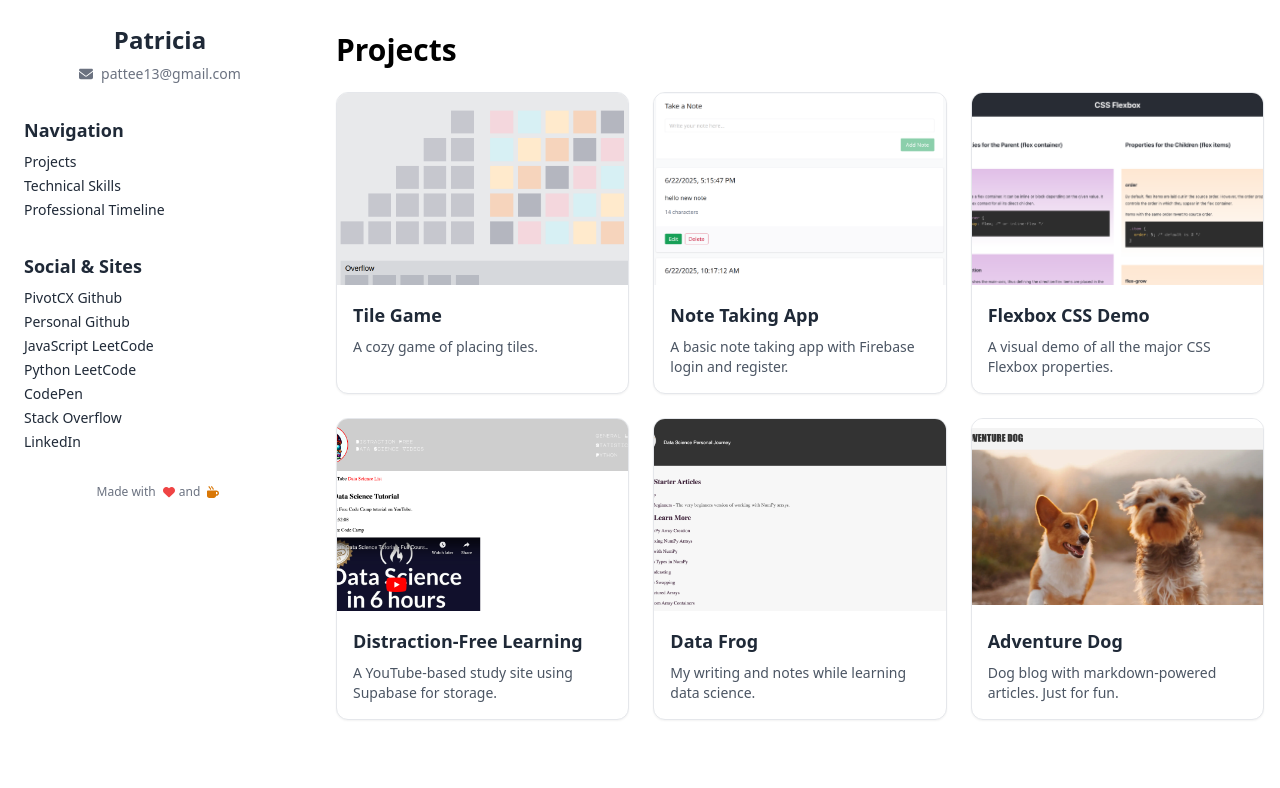
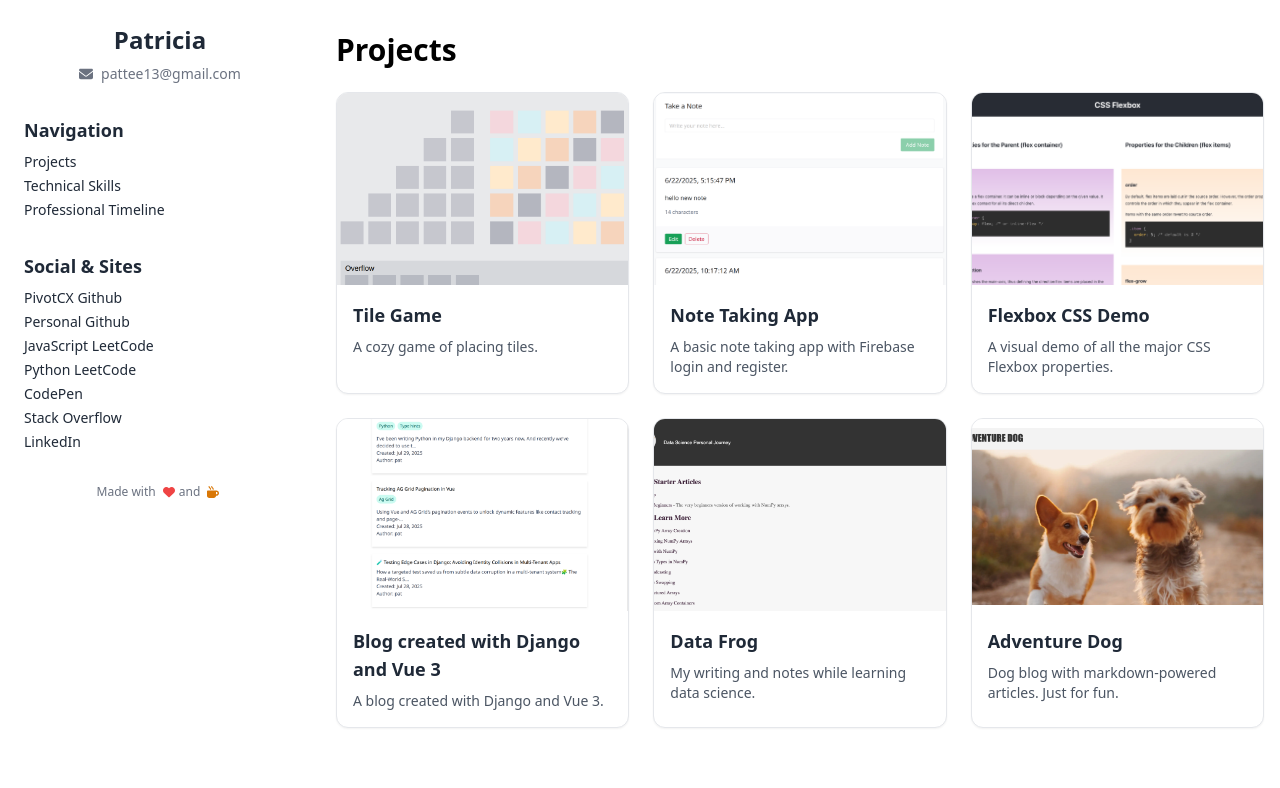
Before and after one commit to haddeeann/patricia.portfolio, a React (Vite) app: page / in a window 1280 px wide. Shown: the top 788 px of the page. Built offline with nearby package versions, Linux system fonts and the light colour scheme.

Commit message:
updating the images to have links and github code links

```diff
--- a/src/components/ProjectCard.jsx
+++ b/src/components/ProjectCard.jsx
@@ -1,24 +1,31 @@
 // src/components/ProjectCard.jsx
 import React from "react";
+import {FontAwesomeIcon} from "@fortawesome/react-fontawesome";
+import {faArrowUpRightFromSquare, faHeart, faMugHot} from "@fortawesome/free-solid-svg-icons";
+import {faGithub} from "@fortawesome/free-brands-svg-icons";
 
-const ProjectCard = ({ image, title, description, link }) => {
+const ProjectCard = ({ image, title, description, siteLink, githubLink }) => {
     return (
-        <a
-            href={link}
-            target="_blank"
-            rel="noreferrer"
-            className="block overflow-hidden rounded-xl border bg-white shadow-sm hover:shadow-md transition duration-200"
+        <div
+            className="block group overflow-hidden rounded-xl border bg-white shadow-sm hover:scale-105 transition duration-200"
         >
-            <img
-                src={image}
-                alt={title}
-                className="h-48 w-full object-cover"
-            />
+            <div className="relative">
+                <img
+                    src={image}
+                    alt={title}
+                    className="h-48 w-full object-cover"
+                />
+                <div className="absolute bottom-0 w-full flex items-center justify-between p-4 opacity-0 group-hover:opacity-100 transition-opacity duration-300">
+                    <a href={githubLink} rel="noreferrer" target="_blank"><FontAwesomeIcon  icon={faGithub} size="2x" className="text-gray-600 hover:scale-110 mx-1 hover:cursor-pointer transition duration-200" /></a>
+                    <a href={siteLink}  rel="noreferrer" target="_blank"><FontAwesomeIcon size="2x" icon={faArrowUpRightFromSquare} className="text-gray-600 hover:scale-110 mx-1 hover:cursor-pointer transition duration-200" /></a>
+                </div>
+            </div>
+
             <div className="p-4">
                 <h3 className="text-lg font-semibold text-gray-800">{title}</h3>
                 <p className="mt-2 text-sm text-gray-600">{description}</p>
             </div>
-        </a>
+        </div>
     );
 };
 
--- a/src/sections/Portfolio.jsx
+++ b/src/sections/Portfolio.jsx
@@ -11,37 +11,43 @@ const projects = [
     {
         title: "Tile Game",
         description: "A cozy game of placing tiles.",
-        link: "https://dancing-centaur-tile-game.netlify.app/",
+        siteLink: "https://dancing-centaur-tile-game.netlify.app/",
+        githubLink: "https://github.com/haddeeann/tile-game",
         image: tile_game,
     },
     {
         title: "Note Taking App",
         description: "A basic note taking app with Firebase login and register.",
-        link: "https://illustrious-biscochitos-cdd8ac.netlify.app/auth",
+        siteLink: "https://illustrious-biscochitos-cdd8ac.netlify.app/auth",
+        githubLink: "https://github.com/haddeeann/take-note",
         image: take_note,
     },
     {
         title: "Flexbox CSS Demo",
         description: "A visual demo of all the major CSS Flexbox properties.",
-        link: "https://foxycss.netlify.app/",
+        siteLink: "https://foxycss.netlify.app/",
+        githubLink: "https://github.com/haddeeann/cssgarden",
         image: flex_box,
     },
     {
-        title: "Distraction-Free Learning",
-        description: "A YouTube-based study site using Supabase for storage.",
-        link: "https://distractionfree.netlify.app/",
+        title: "Blog created with Django and Vue 3",
+        description: "A blog created with Django and Vue 3.",
+        siteLink: "https://tinywordsmith.netlify.app/",
+        githubLink: "https://github.com/haddeeann/marketing-inkwell-ui",
         image: distraction_free,
     },
     {
         title: "Data Frog",
         description: "My writing and notes while learning data science.",
-        link: "https://data-frog.netlify.app/numpy/1_create_array/",
+        siteLink: "https://data-frog.netlify.app/numpy/1_create_array/",
+        githubLink: "https://github.com/haddeeann/data_frog",
         image: data_frog,
     },
     {
         title: "Adventure Dog",
         description: "Dog blog with markdown-powered articles. Just for fun.",
-        link: "https://adventure-dog.netlify.app/",
+        siteLink: "https://adventure-dog.netlify.app/",
+        githubLink: "https://github.com/haddeeann/adventuredog",
         image: adventure_dog,
     },
 ];
```
Also changed, not shown: src/images/distractionfree_web_page.png.
